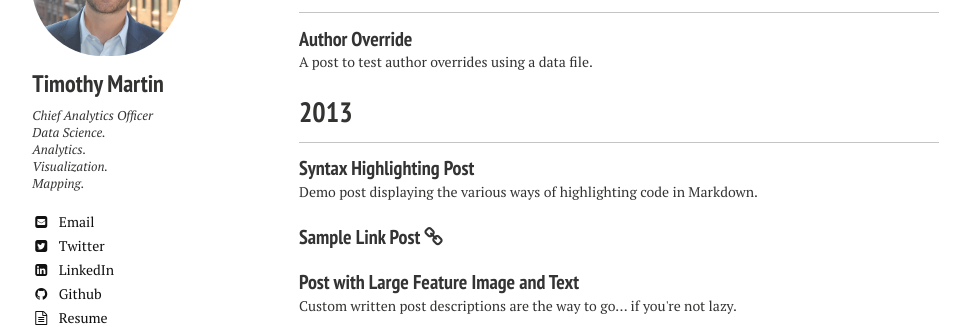
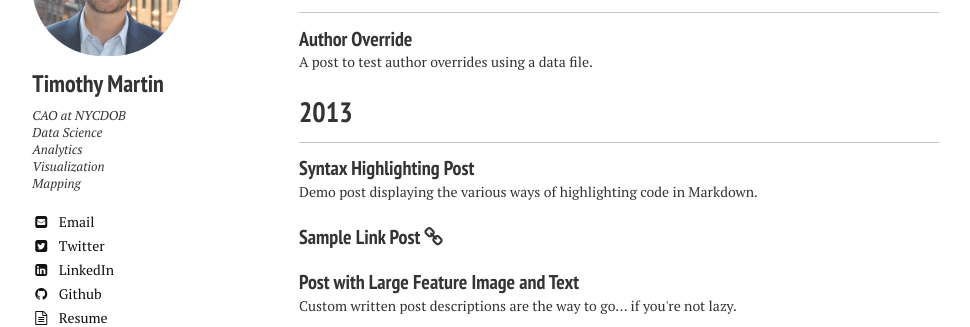
Before and after one commit to timothymartin76/timothymartin76.github.io, a Jekyll site: the page built from posts/index.md, in a window 1280 px wide. Shown: the part 200-527 px from the top of the page, without its empty margins (21-991 px from the left). Built offline with Jekyll 4.4.1, drawn with Linux system fonts in a browser that asks for light colours; nearby versions of some CDN libraries.

Commit message:
Update _config.yml

```diff
--- a/_config.yml
+++ b/_config.yml
@@ -28,7 +28,7 @@
 owner:
   name: Timothy Martin
   avatar: bio-photo22.jpg
-  bio: "Chief Analytics Officer</br>Data Science.</br>Analytics.</br>Visualization.</br>Mapping."
+  bio: "CAO at NYCDOB</br>Data Science</br>Analytics</br>Visualization</br>Mapping"
   email: timothymartin76@gmail.com
   disqus-shortname:
   twitter: tmartinNYC
```
